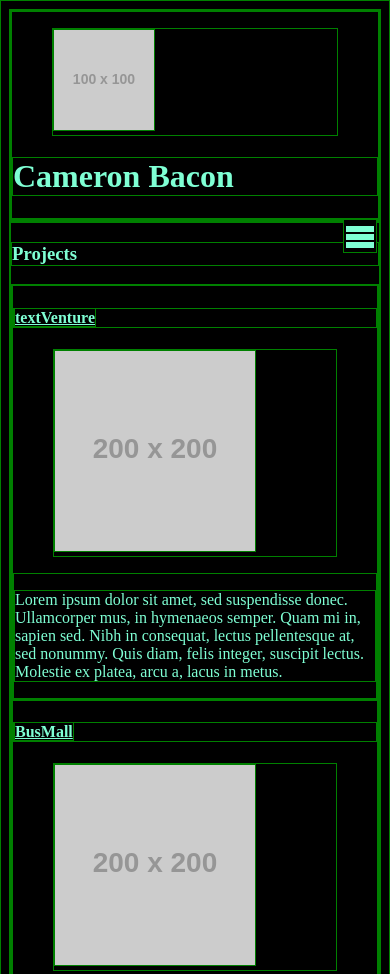
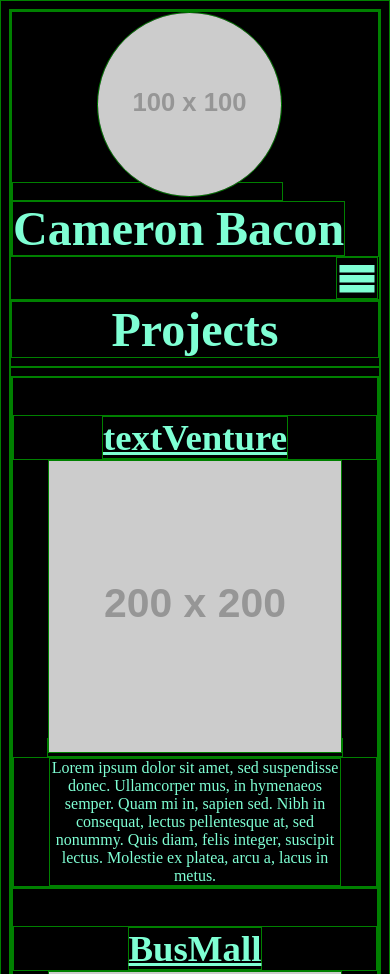
Before and after one commit to cameronmbacon/portfolio, a plain HTML site: page index.html in a window 390 px wide. Shown: the top 974 px of the page. Drawn offline with nearby package versions, Linux system fonts and the light colour scheme; placeholder pictures from the web are drawn by us; files whose address does not match are found by name.

Commit message:
added styling to better utilize the mobile-first approach

```diff
--- a/index.html
+++ b/index.html
@@ -13,12 +13,13 @@
     <script src="https://code.jquery.com/jquery-3.1.1.min.js" integrity="sha256-hVVnYaiADRTO2PzUGmuLJr8BLUSjGIZsDYGmIJLv2b8=" crossorigin="anonymous"></script>
   </head>
   <body>
-    <header>
+    <header class="clearfix">
       <hgroup>
-        <figure>
-          <img src="http://placehold.it/100" alt="">
+        <figure class="headshot-container">
+          <img src="http://placehold.it/100" alt="dev-picture">
         </figure>
         <h1>Cameron Bacon</h1>
+      </hgroup>
       <nav class="main-nav">
         <div class="icon-menu"></div>
         <ul>
@@ -28,10 +29,10 @@
           <li class="tab" data-content="projects"><a href="#" class="icon-github"> GitHub</a></li>
         </ul>
       </nav>
-      </hgroup>
     </header>
     <main>
       <h3>Projects</h3>
+      <hr />
       <section id="projects">
         <article class="template">
           <h4 class="project-title"><a href="">Project Title</a></h4>
--- a/styles/base.css
+++ b/styles/base.css
@@ -4,6 +4,14 @@
   color: aquamarine;
 }
 
+body {
+  font-size: 100%;
+}
+
 img {
-  max-width: 100%;
+  width: 80%;
 }
+
+p {
+  font-size: 1em;
+}
--- a/styles/layout.css
+++ b/styles/layout.css
@@ -1,3 +1,9 @@
+.clearfix::after {
+  display: table;
+  content: "";
+  clear: both;
+}
+
 @media only screen and (min-width: 640px) {
 
 }
--- a/styles/modules.css
+++ b/styles/modules.css
@@ -1,14 +1,73 @@
-.icon-menu {
-  font-size: 2em;
-  float: right;
+hgroup {
+  float: left;
 }
 
-.icon-menu:hover .main-nav ul li {
+.headshot-container img {
+  width: 50%;
+  max-width: 100%;
+  margin-left: 23%;
+  border-radius: 100%;
+}
+
+figure {
+  max-width: 100%;
+  display: inline;
+  margin: 0;
+  padding: 0;
+}
+
+hgroup h1 {
+  display: inline;
+  vertical-align: top;
+  font-size: 3em;
+}
+
+.icon-menu {
+  font-size: 2.5em;
+  float: right;
+  clear: both;
+}
+
+.main-nav:hover ul {
   display: block;
 }
 
 .main-nav ul {
   display: none;
+  list-style: none;
+  clear: both;
+}
+
+.main-nav li {
+  font-size: 2em;
+}
+
+main h3 {
+  margin: 0;
+  font-size: 3em;
+  text-align: center;
+  clear: both;
+}
+
+#projects {
+  display: block;
+  text-align: center;
+}
+
+#projects article {
+  margin: 0;
+  padding: 0;
+}
+
+#projects p {
+  display: block;
+  width: 80%;
+  margin: 0 auto;
+}
+
+h4.project-title {
+  margin: 1em 0 0 0;
+  font-size: 2.3em;
 }
 
 .template {
```
Lines whose indentation alone changed are shown as unchanged.
